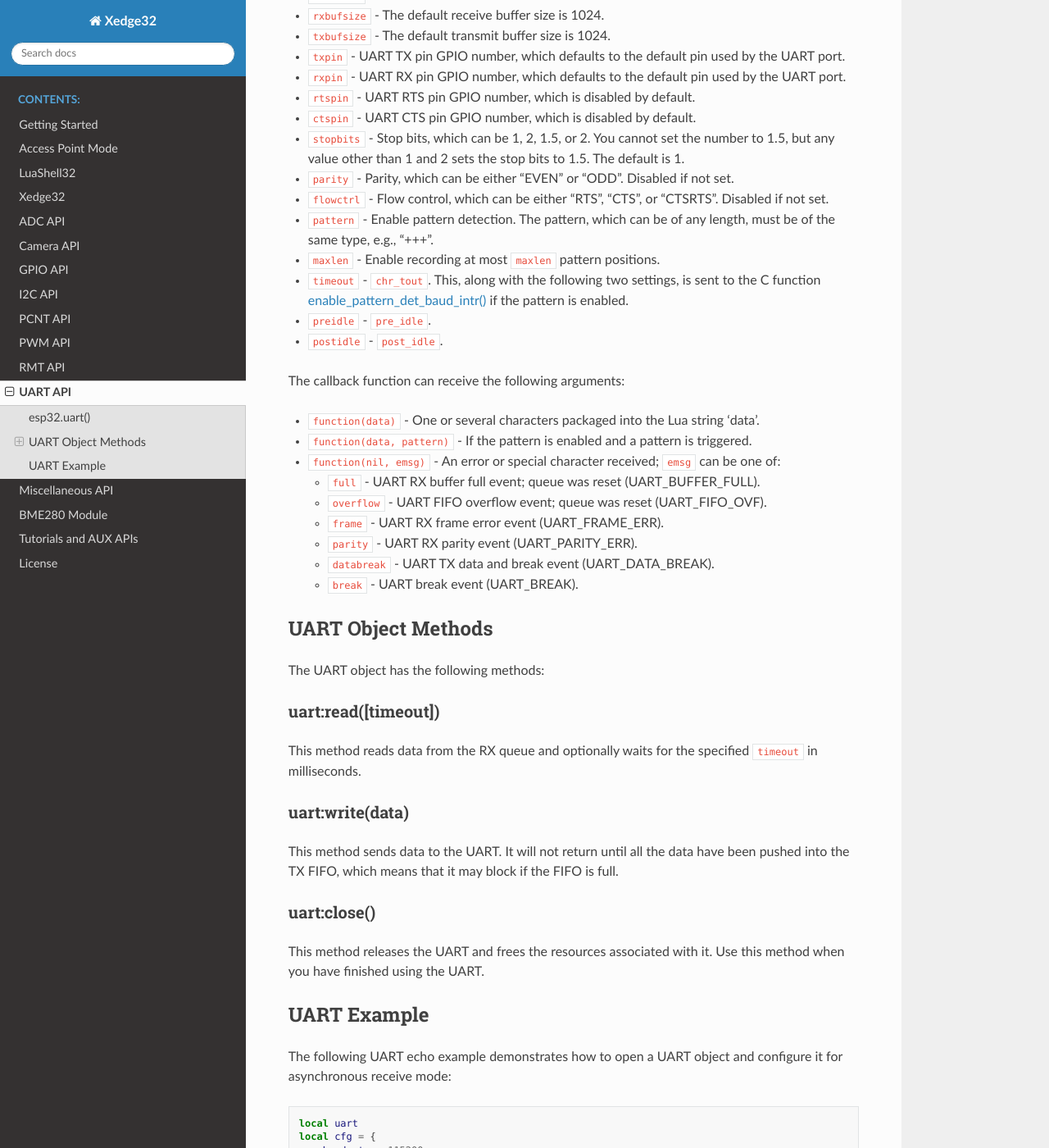
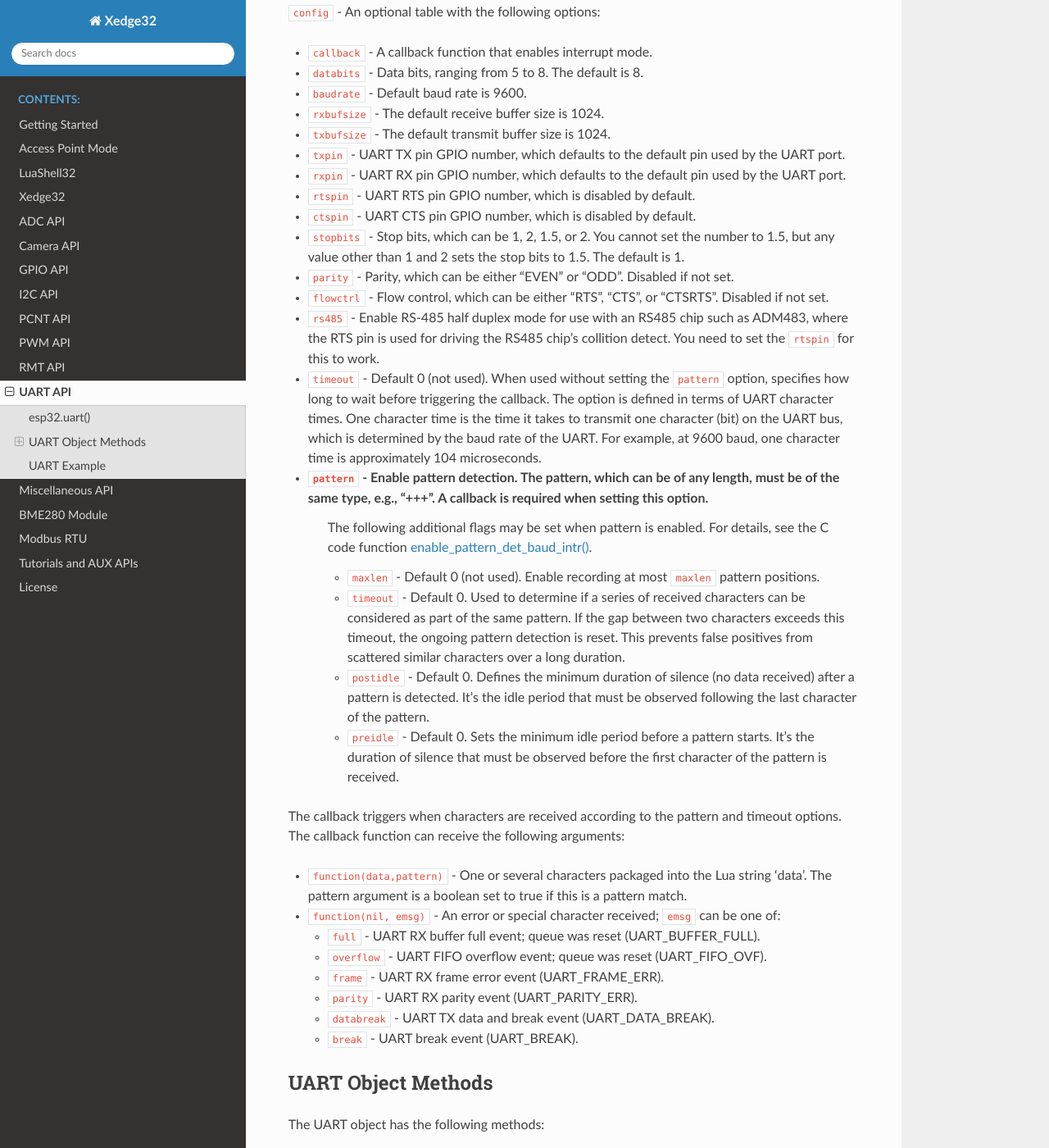
Before and after one commit to RealTimeLogic/Xedge32, a Sphinx documentation site: the page built from doc/source/UART.rst, in a window 1280 px wide and 1400 px high, scrolled down 689 px. Shown: the whole window at 82% size. Built offline with Sphinx 7.4.7 and the Read the Docs theme 2.0.0, drawn with Linux system fonts in a browser that asks for light colours; some of the changed text lies outside the part shown.

Commit message:
Adding Modbus RTU and improving/fixing UART API

```diff
--- a/doc/index.rst
+++ b/doc/index.rst
@@ -71,6 +71,7 @@ Xedge ESP32
    source/UART
    source/misc
    source/BME280
+   source/RTU
    source/tutorials
    source/license
 
--- a/doc/source/UART.rst
+++ b/doc/source/UART.rst
@@ -1,9 +1,15 @@
+.. _uart-api:
+
 UART API
 ========
 
 This API provides a Lua API to the UART (Universal Asynchronous Receiver/Transmitter) subsystem `provided by esp-idf <https://docs.espressif.com/projects/esp-idf/en/latest/esp32/index.html>`_.
 
 To use the API, begin by creating a UART object through a call to `esp32.uart`, where you specify configuration options such as the UART port number and GPIO pins. It is recommended to use the asynchronous (interrupt-driven) API by providing a callback instead of pulling for received data using `uart:read`.
+
+The UART instance can operate in a semi-asynchronous mode. This mode enhances data handling efficiency by utilizing a callback for receiving RX data asynchronously and non-blocking mechanisms for sending data (TX) as long as the TX ring buffer can buffer the data being transmitted.
+
+.. _uart-func:
 
 esp32.uart()
 ----------------------------
@@ -30,16 +36,19 @@ This function creates, configures, and returns a UART object.
 - ``stopbits`` - Stop bits, which can be 1, 2, 1.5, or 2. You cannot set the number to 1.5, but any value other than 1 and 2 sets the stop bits to 1.5. The default is 1.
 - ``parity`` - Parity, which can be either "EVEN" or "ODD". Disabled if not set.
 - ``flowctrl`` - Flow control, which can be either "RTS", "CTS", or "CTSRTS". Disabled if not set.
-- ``pattern`` - Enable pattern detection. The pattern, which can be of any length, must be of the same type, e.g., "+++".
-- ``maxlen`` - Enable recording at most ``maxlen`` pattern positions.
-- ``timeout`` - ``chr_tout``. This, along with the following two settings, is sent to the C function `enable_pattern_det_baud_intr() <https://docs.espressif.com/projects/esp-idf/en/latest/esp32/api-reference/peripherals/uart.html?highlight=enable_pattern_det_baud_intr#_CPPv433uart_enable_pattern_det_baud_intr11uart_port_tc7uint8_tiii>`_ if the pattern is enabled.
-- ``preidle`` - ``pre_idle``.
-- ``postidle`` - ``post_idle``.
+- ``rs485`` - Enable RS-485 half duplex mode for use with an RS485 chip such as ADM483, where the RTS pin is used for driving the RS485 chip's collition detect. You need to set the ``rtspin`` for this to work.
+- ``timeout`` - Default 0 (not used). When used without setting the ``pattern`` option, specifies how long to wait before triggering the callback. The option is defined in terms of UART character times. One character time is the time it takes to transmit one character (bit) on the UART bus, which is determined by the baud rate of the UART. For example, at 9600 baud, one character time is approximately 104 microseconds.
+- ``pattern`` - Enable pattern detection. The pattern, which can be of any length, must be of the same type, e.g., "+++". A callback is required when setting this option.
+    The following additional flags may be set when pattern is enabled. For details, see the C code function `enable_pattern_det_baud_intr() <https://docs.espressif.com/projects/esp-idf/en/latest/esp32/api-reference/peripherals/uart.html?highlight=enable_pattern_det_baud_intr#_CPPv433uart_enable_pattern_det_baud_intr11uart_port_tc7uint8_tiii>`_.
 
-The callback function can receive the following arguments:
+    - ``maxlen`` - Default 0 (not used). Enable recording at most ``maxlen`` pattern positions.
+    - ``timeout`` -  Default 0. Used to determine if a series of received characters can be considered as part of the same pattern. If the gap between two characters exceeds this timeout, the ongoing pattern detection is reset. This prevents false positives from scattered similar characters over a long duration.
+    - ``postidle`` - Default 0. Defines the minimum duration of silence (no data received) after a pattern is detected. It's the idle period that must be observed following the last character of the pattern.
+    - ``preidle`` - Default 0. Sets the minimum idle period before a pattern starts. It's the duration of silence that must be observed before the first character of the pattern is received.
 
-- ``function(data)`` - One or several characters packaged into the Lua string 'data'.
-- ``function(data, pattern)`` - If the pattern is enabled and a pattern is triggered.
+The callback triggers when characters are received according to the pattern and timeout options. The callback function can receive the following arguments:
+
+- ``function(data,pattern)`` - One or several characters packaged into the Lua string 'data'. The pattern argument is a boolean set to true if this is a pattern match.
 - ``function(nil, emsg)`` - An error or special character received; ``emsg`` can be one of:
 
   - ``full`` - UART RX buffer full event; queue was reset (UART_BUFFER_FULL).
@@ -57,13 +66,17 @@ The UART object has the following methods:
 uart:read([timeout])
 ~~~~~~~~~~~~~~~~~~~~~~~~
 
-
-This method reads data from the RX queue and optionally waits for the specified ``timeout`` in milliseconds.
+This method reads data from the RX queue and optionally waits for the specified ``timeout`` in milliseconds. Do not call this method if you have installed the RX callback.
 
 uart:write(data)
 ~~~~~~~~~~~~~~~~~~~~
 
-This method sends data to the UART. It will not return until all the data have been pushed into the TX FIFO, which means that it may block if the FIFO is full.
+This method sends data to the UART. It will not return until all the data have been pushed into the TX FIFO, which means that it blocks if the FIFO is full. Use method uart:txsize() to find the free space size.
+
+uart:txsize()
+~~~~~~~~~~~~~~~~~~~~
+
+Returns the TX ring buffer's free space.
 
 uart:close()
 ~~~~~~~~~~~~~~~~
```
Also changed, not shown: doc/source/RMT.rst (+9 -3 lines), doc/source/RTU.rst (added, +105 -0 lines), doc/source/img/Modbus-test-bench.jpg (added), 2 other files.
